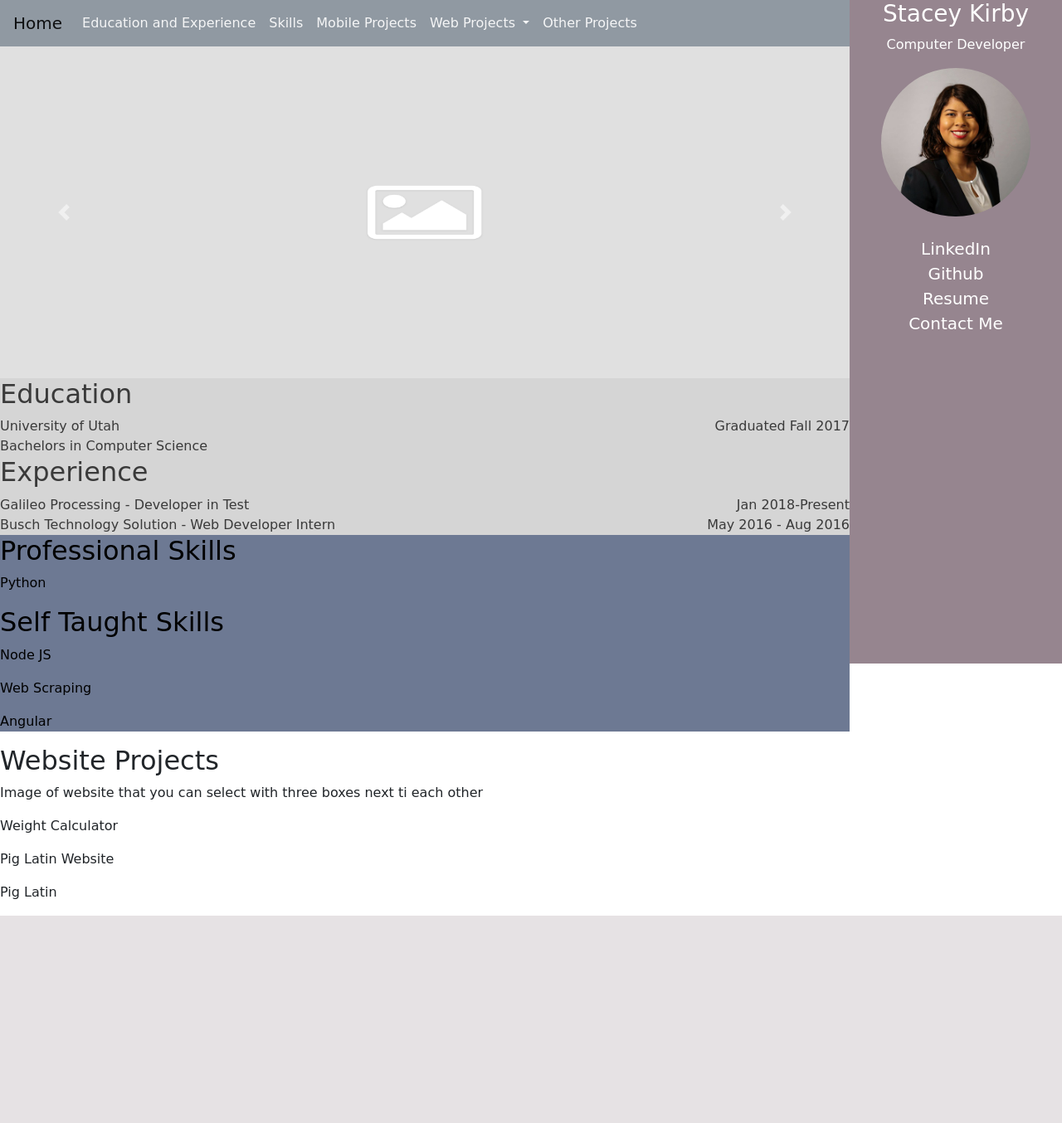
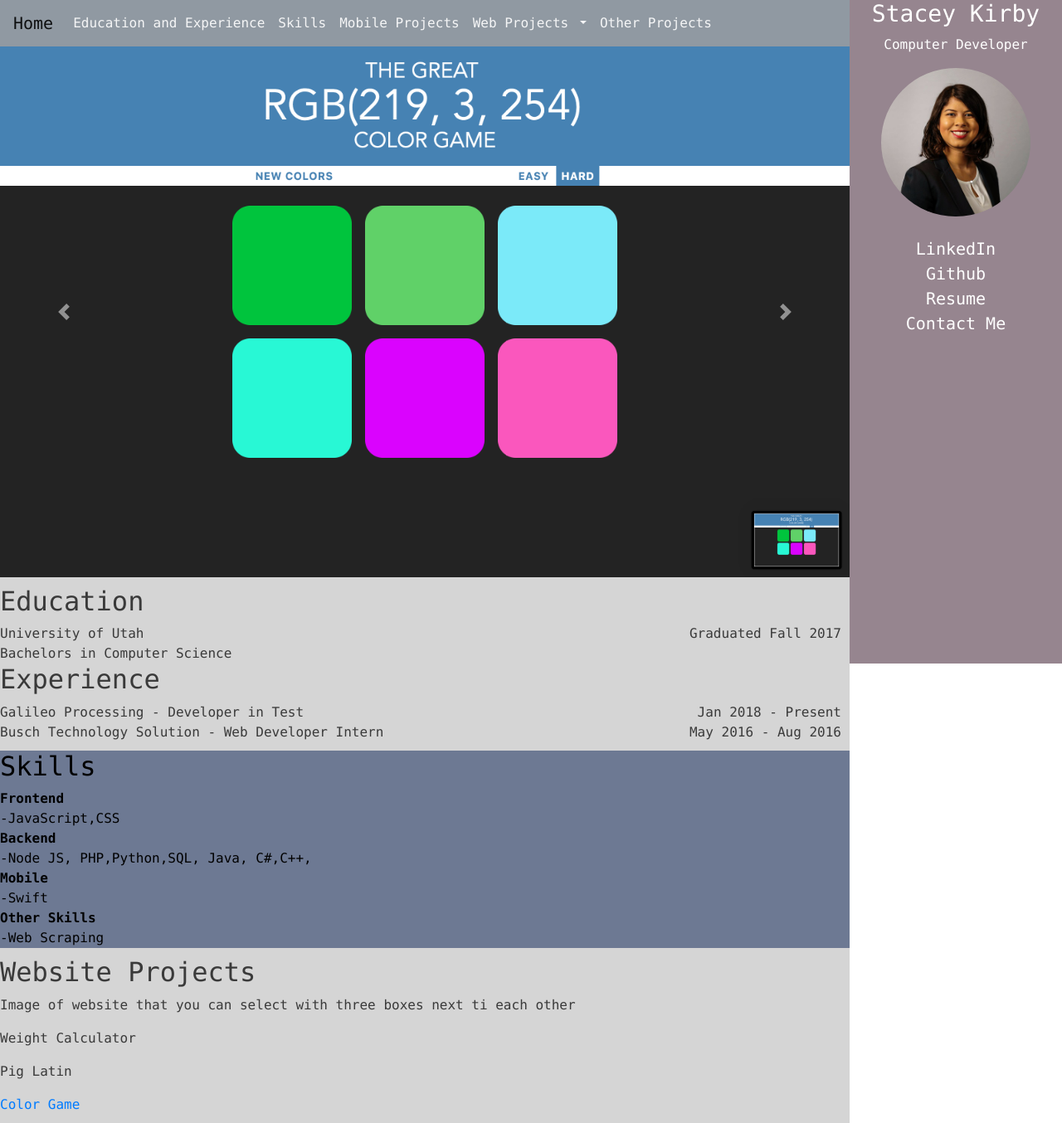
Before and after one commit to staceykirby/Website_Old, a PHP site: page / in a window 1280 px wide. Shown: the whole page at 83% size. Before the commit the page ends 1104 px from the top, so only its background shows below. Run offline with PHP 8.4, Linux system fonts and the light colour scheme.

Commit message:
updated the index page to reference teh color Game

```diff
--- a/home.css
+++ b/home.css
@@ -3,24 +3,36 @@
 6D7993*/
 
 body{
-    font-family: cursive;
+    font-family: "Lucida Console", Monaco, monospace;
     padding-right: 20%;
+    font-weight: 500;
 }
 #educationAndExperience{
     background-color:#D5D5D5;
     color: rgb(58, 58, 58);
+    padding-right: 10px;
+    padding-top: 10px;
+    padding-bottom: 10px;
+}
+#projects{
+    background-color:#D5D5D5;
+    color: rgb(58, 58, 58);
+    padding-right: 10px;
+    padding-top: 10px;
+    padding-bottom: 10px;
 }
 #skills{
     background-color:#6D7993;
     color: #000000;
 }
 .carousel-inner{
+    position: relative;
+
     width:100%;
-    max-height: 400px !important;
   }
 
 img{
-    max-height: 400px !important;
+    position: relative;
 }
 
 
--- a/index.html
+++ b/index.html
@@ -78,7 +78,9 @@
       <div id="myCarousel" class="carousel slide" data-ride="carousel">
           <div class="carousel-inner">
             <div class="carousel-item active">
-              <img class="d-block w-100" src="placeHolderImage.png" alt="First slide">
+              <a href ="games/ColorGame/index.html">
+              <img class="d-block w-100" src="img/colorGame.png" alt="First slide">
+            </a>
             </div>
             <div class="carousel-item">
               <img class="d-block w-100" src="placeHolderImage.png" alt="Second slide">
@@ -116,7 +118,7 @@
             <!--Todo Have this collapsable and shrink to display more information-->
             <div>
               <div class="div1" >Galileo Processing - Developer in Test </div>
-              <div class="div2">Jan 2018-Present </div>
+              <div class="div2">Jan 2018 - Present </div>
             </div>
             <br>
             <div>
@@ -129,24 +131,34 @@
 
         <!--This is all of the skills I have learned either at work or free time -->
       <div id="skills">
-        <div id = "professionalSkills">
-          <h2>Professional Skills</h2>
-          <p>Python</p>
+          <h2>Skills</h2>
+          <div>
+            <div style="font-weight: bolder">Frontend</div>
+              -JavaScript,CSS
+          </div>
+          <div>
+            <div style="font-weight: bolder">Backend</div>
+            -Node JS, PHP,Python,SQL, Java, C#,C++,
         </div>
-        <div id = "selfTaughtSkills">
-          <h2>Self Taught Skills</h2>
-          <p>Node JS</p>
-          <p>Web Scraping</p>
-          <p>Angular</p>
+        <div>
+          <div style="font-weight: bolder">Mobile</div>
+          -Swift
+        </div>
+        <div>
+        <div style="font-weight: bolder">Other Skills</div>
+            -Web Scraping
+          </div>
+          </div>
         </div>
       </div>
+      </div>
       <!--Web Projects-->
-      <div>
+      <div id = "projects">
         <h2>Website Projects</h2>
         <p>Image of website that you can select with three boxes next ti each other</p>
         <p>Weight Calculator</p>
-        <p>Pig Latin Website</p>
         <p>Pig Latin</p>
+        <a href = "games/ColorGame/index.html">Color Game</a>
       </div>
     </div>
         <!-- jQuery (necessary for Bootstrap's JavaScript plugins) -->
```
Also changed, not shown: simpleApps/pigLatin/pigLatin.html (added, +14 -0 lines), img/colorGame.png (added), simpleApps/pigLatin/pigLatin.css (added), simpleApps/pigLatin/pigLatin.js (added).
